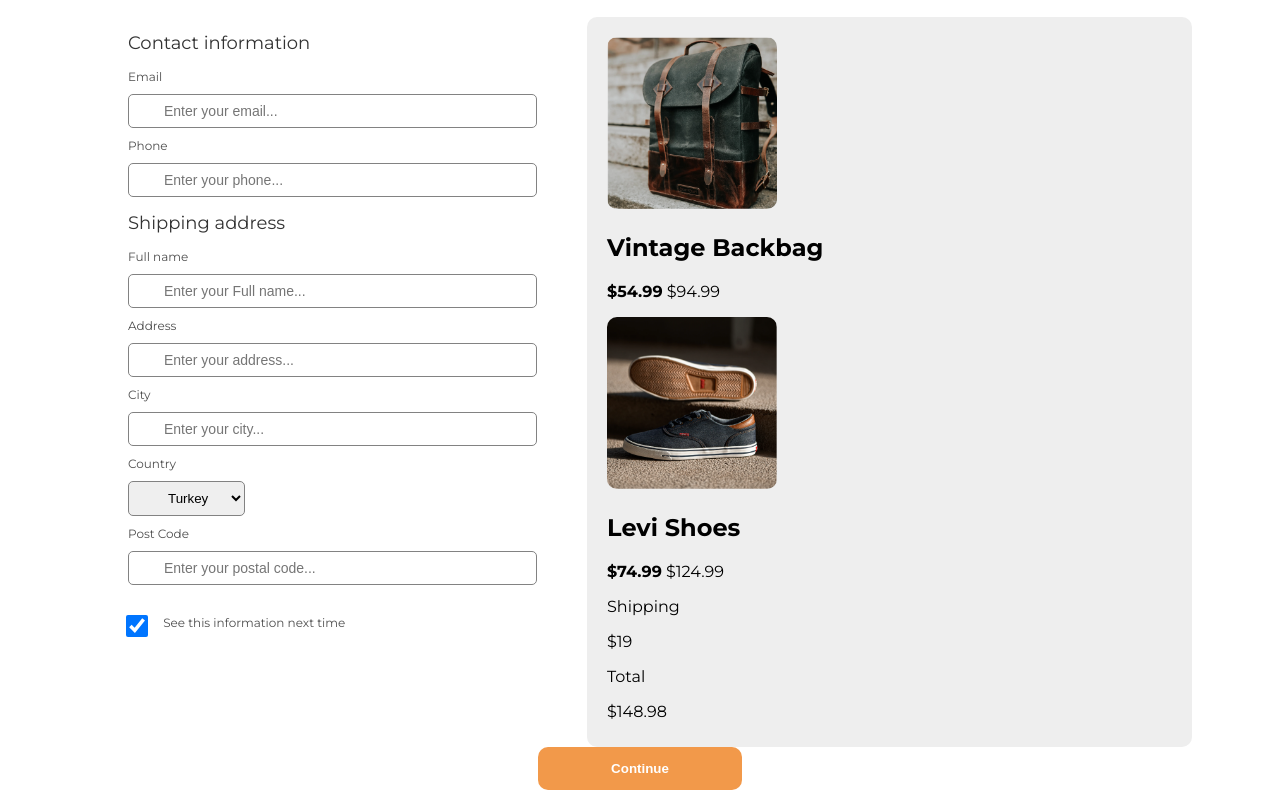
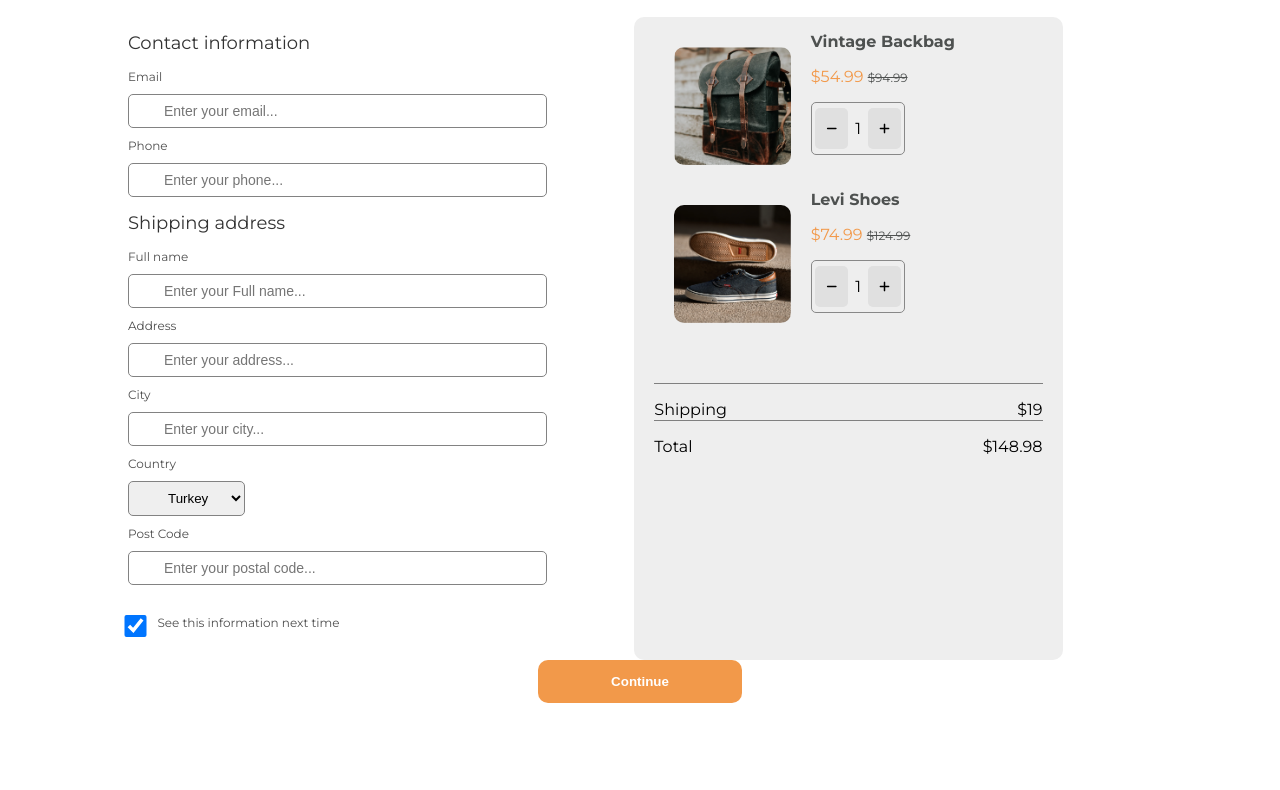
Before and after one commit to EnginKosure/cw_projects, a plain HTML site: page codding_challenge_Checkout/index.html in a window 1280 px wide. Shown: the part 62-852 px from the top of the page. After the commit the page ends 800 px from the top, so only its background shows below. Drawn offline with Linux system fonts and the light colour scheme.

Commit message:
main css revised

```diff
--- a/codding_challenge_Checkout/index.html
+++ b/codding_challenge_Checkout/index.html
@@ -5,7 +5,29 @@
     <meta name="viewport" content="width=device-width, initial-scale=1.0" />
     <title>Checkout Page</title>
     <link rel="stylesheet" href="./style.css" />
-    <link href="https://fonts.googleapis.com/css2?family=Montserrat:wght@400;700&display=swap" rel="stylesheet">
+    <link
+      href="https://fonts.googleapis.com/css2?family=Montserrat:wght@400;700&display=swap"
+      rel="stylesheet"
+    />
+    <script
+      src="https://kit.fontawesome.com/5c7edfd842.js"
+      crossorigin="anonymous"
+    ></script>
+    <link
+      href="https://kit-free.fontawesome.com/releases/latest/css/free-v4-shims.min.css"
+      media="all"
+      rel="stylesheet"
+    />
+    <link
+      href="https://kit-free.fontawesome.com/releases/latest/css/free-v4-font-face.min.css"
+      media="all"
+      rel="stylesheet"
+    />
+    <link
+      href="https://kit-free.fontawesome.com/releases/latest/css/free.min.css"
+      media="all"
+      rel="stylesheet"
+    />
   </head>
   <body>
     <main>
@@ -110,6 +132,14 @@
               <span class="line-through">$94.99</span>
             </p>
             <div class="quantity-controller">
+              <button class="plus">
+                <i class="fas fa-minus"></i>
+              </button>
+              <p>1</p>
+              <button class="plus">
+                <i class="fas fa-plus"></i>
+              </button>
+            </div>
           </div>
         </div>
         <div class="product">
@@ -121,8 +151,17 @@
               <span class="line-through">$124.99</span>
             </p>
             <div class="quantity-controller">
+              <button class="plus">
+                <i class="fas fa-minus"></i>
+              </button>
+              <p>1</p>
+              <button class="plus">
+                <i class="fas fa-plus"></i>
+              </button>
             </div>
           </div>
+        </div>
+        <div class="fazi">
           <div class="details">
             <p>Shipping</p>
             <p>$19</p>
@@ -131,8 +170,9 @@
             <p>Total</p>
             <p>$148.98</p>
           </div>
+        </div>
       </aside>
-      <button>Continue</button>
+      <button class="continue">Continue</button>
     </main>
   </body>
 </html>
--- a/codding_challenge_Checkout/sass/style.scss
+++ b/codding_challenge_Checkout/sass/style.scss
@@ -7,7 +7,6 @@ body {
     width: 80%;
     display: grid;
     margin: 0 auto;
-
     grid-template-areas:
       "header header"
       "contact product"
@@ -34,24 +33,74 @@ body {
     }
     aside {
       grid-area: product;
-      width: 100%;
       border-radius: 10px;
       background-color: #eeeeee;
       padding: 10px 20px;
-      p {
-        display: block;
-        width: 50%;
+
+      position: relative;
+      width: 60%;
+      left: 20%;
+      .fazi {
+        margin-top: 40px;
+
+        .details {
+          display: flex;
+          justify-content: space-between;
+          border-top: 1px solid gray;
+          padding: 0;
+          margin-bottom: -15px;
+        }
       }
+
+      .product {
+        display: flex;
+        .product-info {
+          width: 100%;
+          h2 {
+            font-size: 16px;
+            color: #4e5150;
+            margin: 5px 0;
+          }
+        }
+        strong {
+          color: #f2994a;
+          font-size: 16px;
+          font-weight: 500;
+        }
+        .line-through {
+          font-size: 12px;
+          color: #4e5150;
+          margin: 5px 0;
+          text-decoration: line-through;
+        }
+        .plus {
+          margin: 5px 0;
+          border: 0;
+          background-color: #e0e0e0;
+          border-radius: 5px;
+          padding: 5px;
+          text-align: center;
+          i {
+            font-size: 12px;
+            padding: 0 6px;
+          }
+        }
+        .quantity-controller {
+          border-radius: 5px;
+          border: 1px solid rgb(136, 136, 136);
+          display: flex;
+          justify-content: space-around;
+          width: 40%;
+        }
+      }
+
       img {
         width: 30%;
         border-radius: 10px;
-        margin-right: 20px;
-      }
-      .product {
-        margin: 10px 0;
+        margin: 20px;
       }
     }
-    button {
+    .continue {
       grid-area: button;
       width: 20%;
       padding: 14px 0;
@@ -69,7 +118,7 @@ body {
       color: #828282;
       font-size: 14px;
       border-radius: 5px;
-      width: 80%;
+      width: 100%;
     }
     input[type="checkbox"] {
       width: 10%;
```
Also changed, not shown: codding_challenge_Checkout/style.css, 1 other file. Lines whose indentation alone changed are shown as unchanged.
